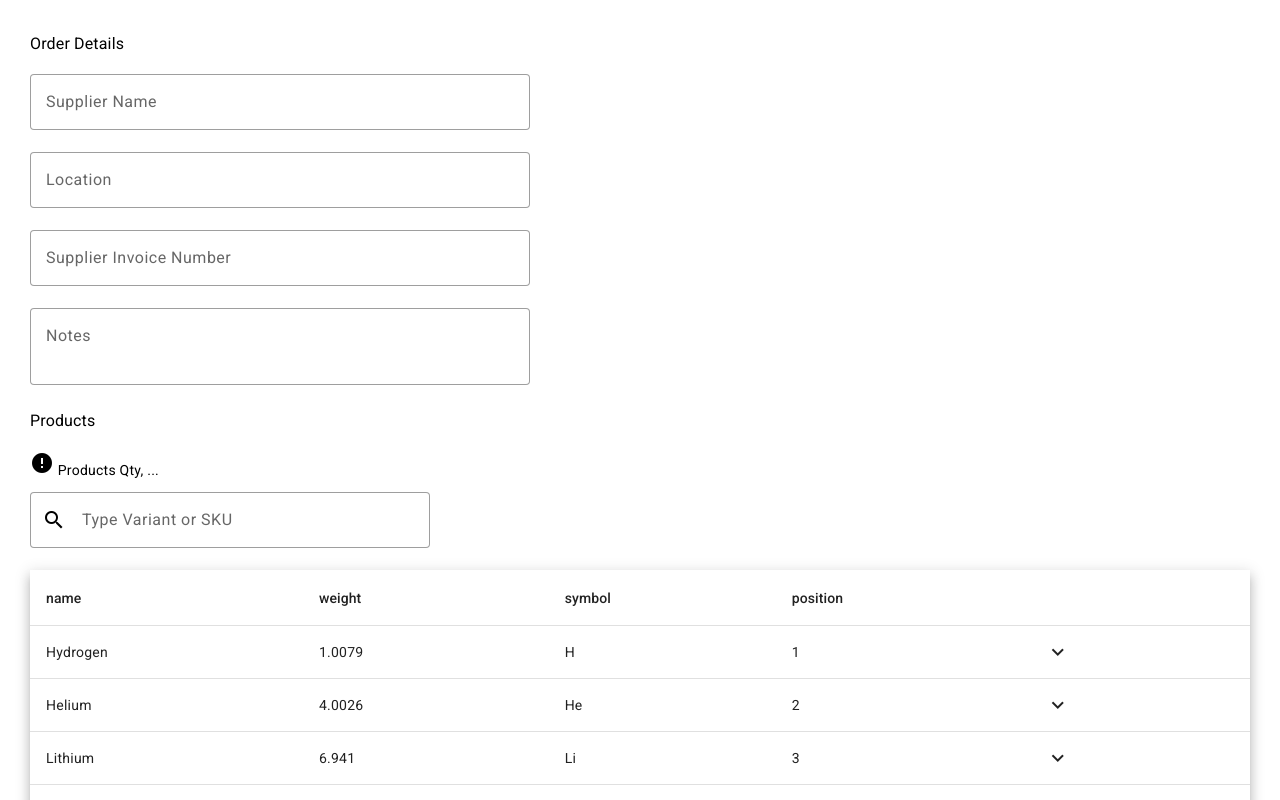
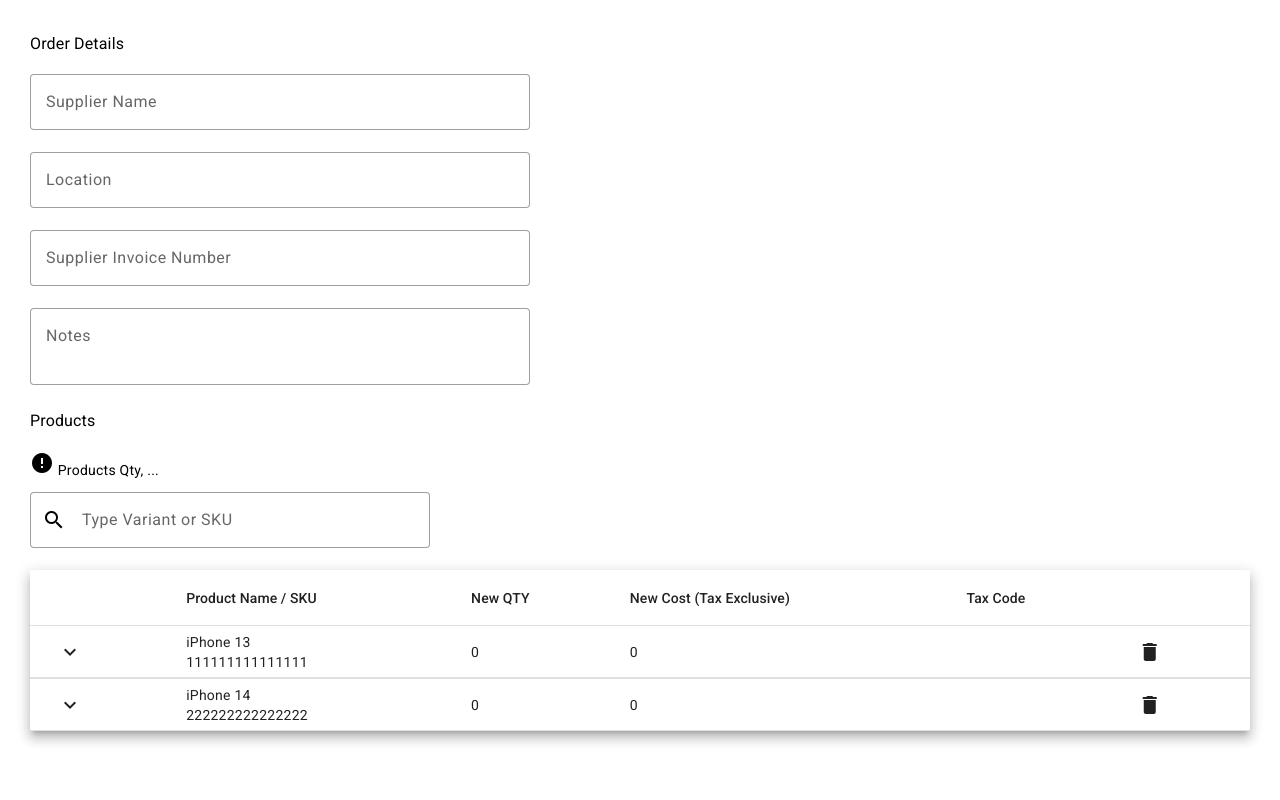
Before and after one commit to RaheelJameel/case-study, an Angular app: page / in a window 1280 px wide. Shown: the top 800 px of the page. Built offline with nearby package versions, Linux system fonts and the light colour scheme; data requests are answered from the project's data file.

Commit message:
Dynamic table work

```diff
--- a/db.json
+++ b/db.json
@@ -1,52 +1,52 @@
 {
   "products": [
     {
-      "id": "1",
+      "productId": "1",
       "name": "iPhone 13",
       "sku": "111111111111111"
     },
     {
-      "id": "2",
+      "productId": "2",
       "name": "iPhone 14",
       "sku": "222222222222222"
     },
     {
-      "id": "3",
+      "productId": "3",
       "name": "iPhone 10",
       "sku": "333333333333333"
     },
     {
-      "id": "4",
+      "productId": "4",
       "name": "Samsung S22",
       "sku": "444444444444444"
     },
     {
-      "id": "5",
+      "productId": "5",
       "name": "Google Pixel 6",
       "sku": "555555555555555"
     },
     {
-      "id": "6",
+      "productId": "6",
       "name": "Google Pixel 1",
       "sku": "666666666666666"
     },
     {
-      "id": "7",
+      "productId": "7",
       "name": "Samsung S20",
       "sku": "777777777777777"
     },
     {
-      "id": "8",
+      "productId": "8",
       "name": "Nothing Phone 1",
       "sku": "888888888888888"
     },
     {
-      "id": "9",
+      "productId": "9",
       "name": "Samsung S3",
       "sku": "999999999999999"
     },
     {
-      "id": "10",
+      "productId": "10",
       "name": "Random Phone Y",
       "sku": "101010101010101"
     }
--- a/src/app/products/products-table/products-table.component.html
+++ b/src/app/products/products-table/products-table.component.html
@@ -5,13 +5,6 @@
     multiTemplateDataRows
     class="mat-elevation-z8"
   >
-    <ng-container
-      matColumnDef="{{ column }}"
-      *ngFor="let column of columnsToDisplay"
-    >
-      <th mat-header-cell *matHeaderCellDef>{{ column }}</th>
-      <td mat-cell *matCellDef="let element">{{ element[column] }}</td>
-    </ng-container>
     <ng-container matColumnDef="expand">
       <th mat-header-cell *matHeaderCellDef aria-label="row actions">&nbsp;</th>
       <td mat-cell *matCellDef="let element">
@@ -19,7 +12,9 @@
           mat-icon-button
           aria-label="expand row"
           (click)="
+            log('click element: ', element);
             expandedElement = expandedElement === element ? null : element;
+            log('click element: ', expandedElement);
             $event.stopPropagation()
           "
         >
@@ -29,6 +24,36 @@
           <mat-icon *ngIf="expandedElement === element">
             keyboard_arrow_up
           </mat-icon>
+        </button>
+      </td>
+    </ng-container>
+
+    <ng-container matColumnDef="nameSku">
+      <th mat-header-cell *matHeaderCellDef>Product Name / SKU</th>
+      <td mat-cell *matCellDef="let element">
+        {{ element["name"] }}<br />{{ element["sku"] }}
+      </td>
+    </ng-container>
+    <ng-container matColumnDef="newQuantity">
+      <th mat-header-cell *matHeaderCellDef>New QTY</th>
+      <td mat-cell *matCellDef="let element">{{ element["newQuantity"] }}</td>
+    </ng-container>
+    <ng-container matColumnDef="newCost">
+      <th mat-header-cell *matHeaderCellDef>
+        New Cost <span>(Tax Exclusive)</span>
+      </th>
+      <td mat-cell *matCellDef="let element">{{ element["newCost"] }}</td>
+    </ng-container>
+    <ng-container matColumnDef="taxCode">
+      <th mat-header-cell *matHeaderCellDef>Tax Code</th>
+      <td mat-cell *matCellDef="let element">{{ element["taxCode"] }}</td>
+    </ng-container>
+
+    <ng-container matColumnDef="delete">
+      <th mat-header-cell *matHeaderCellDef aria-label="row actions">&nbsp;</th>
+      <td mat-cell *matCellDef="let element">
+        <button mat-icon-button aria-label="delete row" (click)="($event)">
+          <mat-icon>delete</mat-icon>
         </button>
       </td>
     </ng-container>
@@ -68,7 +93,7 @@
       *matRowDef="let element; columns: columnsToDisplayWithExpand"
       class="example-element-row"
       [class.example-expanded-row]="expandedElement === element"
-      (click)="expandedElement = expandedElement === element ? null : element"
+
     ></tr>
     <tr
       mat-row
--- a/src/app/products/products-table/products-table.component.scss
+++ b/src/app/products/products-table/products-table.component.scss
@@ -14,9 +14,9 @@ tr.example-element-row:not(.example-expanded-row):active {
   background: #efefef;
 }
 
-.example-element-row td {
-  border-bottom-width: 0;
-}
+// .example-element-row td {
+//   border-bottom-width: 0;
+// }
 
 .example-element-detail {
   overflow: hidden;
--- a/src/app/products/products-table/products-table.component.ts
+++ b/src/app/products/products-table/products-table.component.ts
@@ -1,5 +1,6 @@
-import { Component } from '@angular/core';
+import { Component, Input } from '@angular/core';
 import { animate, state, style, transition, trigger } from '@angular/animations';
+import { ProductListing } from '../products.interface';
 
 @Component({
   selector: 'app-products-table',
@@ -14,10 +15,15 @@ import { animate, state, style, transition, trigger } from '@angular/animations'
   ],
 })
 export class ProductsTableComponent {
-  dataSource = ELEMENT_DATA;
-  columnsToDisplay = ['name', 'weight', 'symbol', 'position'];
-  columnsToDisplayWithExpand = [...this.columnsToDisplay, 'expand'];
+  @Input() dataSource: ProductListing[] = [];
+  // columnsToDisplay = ['name', 'weight', 'symbol', 'position'];
+  columnsToDisplay = ['nameSku', 'newQuantity', 'newCost', 'taxCode'];
+  columnsToDisplayWithExpand = ['expand', ...this.columnsToDisplay, 'delete'];
   expandedElement: PeriodicElement | null = null;
+
+  log(...data: any[]) {
+    console.log(...data);
+  }
 }
 
 export interface PeriodicElement {
--- a/src/app/products/products.component.html
+++ b/src/app/products/products.component.html
@@ -7,4 +7,4 @@
   [displayKeys]="productSearchKeys"
   (selection)="selectProduct($event)"
 ></app-search>
-<app-products-table></app-products-table>
+<app-products-table *ngIf="productListings.length" [dataSource]="productListings"></app-products-table>
--- a/src/app/products/products.component.ts
+++ b/src/app/products/products.component.ts
@@ -1,5 +1,5 @@
 import { Component, OnInit } from '@angular/core';
-import { Product } from './products.interface';
+import { Product, ProductListing } from './products.interface';
 import { ProductsService } from './products.service';
 
 @Component({
@@ -10,7 +10,7 @@ import { ProductsService } from './products.service';
 export class ProductsComponent implements OnInit {
   products: Product[] = [];
   productSearchKeys = ['sku', 'name'];
-  selectedProducts: Product[] = [];
+  productListings: ProductListing[] = [];
 
   constructor(
     private productsService: ProductsService,
@@ -24,15 +24,22 @@ export class ProductsComponent implements OnInit {
     this.productsService.getAllProducts().subscribe((products) => {
       this.products = products;
       // todo remove below
-      this.selectedProducts = [products[0], products[1]];
+      this.productListings = [
+        this.productsService.createProductListing(products[0]),
+        this.productsService.createProductListing(products[1])
+      ];
     });
   }
 
   selectProduct(product: Product) {
-    const isNewSelection = !this.selectedProducts.find( selectedProduct => selectedProduct.id === product.id);
+    console.log('ProductsComponent selectProduct called with product: ', product);
+    const isNewSelection = !this.productListings.find(productListing => productListing.productId === product.productId);
     if (isNewSelection) {
-      this.selectedProducts.push(product);
+      this.productListings.push(this.productsService.createProductListing(product));
+    } else {
+      console.log('ProductsComponent selectProduct repeat selection');
     }
+    console.log('ProductsComponent selectProduct this.productListings: ', this.productListings);
   }
 
 }
--- a/src/app/products/products.service.ts
+++ b/src/app/products/products.service.ts
@@ -1,7 +1,8 @@
 import { Injectable } from '@angular/core';
 import { HttpClient } from '@angular/common/http'
 
-import { Product } from './products.interface';
+import { Product, ProductListing } from './products.interface';
+import { uuid } from '../shared/helpers';
 
 @Injectable({
   providedIn: 'root'
@@ -16,4 +17,20 @@ export class ProductsService {
   getAllProducts() {
     return this.http.get<Product[]>(this.apiUrl);
   }
+
+  createProductListing(product: Product): ProductListing {
+    return {
+      ...product,
+      listingId: uuid(),
+      newQuantity: 0,
+      newCost: 0,
+      taxCode: '',
+      availableQuantity: 0,
+      expectedQuantity: 0,
+      lastBuyPrice: 0,
+      totalCostWOTax: 0,
+      taxAmount: 0,
+      totalCostWTax: 0,
+    };
+  }
 }
--- /dev/null
+++ b/src/app/shared/helpers.ts
@@ -0,0 +1,10 @@
+let seedValue = 0;
+export function uuid(): string {
+  if (seedValue === 9999) {
+    seedValue = 0;
+  }
+  seedValue += 1;
+  const time = new Date().getTime().toString();
+  const random = ('000' + seedValue).slice(-4).toString();
+  return time + random;
+}
```
Also changed, not shown: db copy.json (+10 -10 lines), src/app/products/products.interface.ts (+14 -1 lines).
